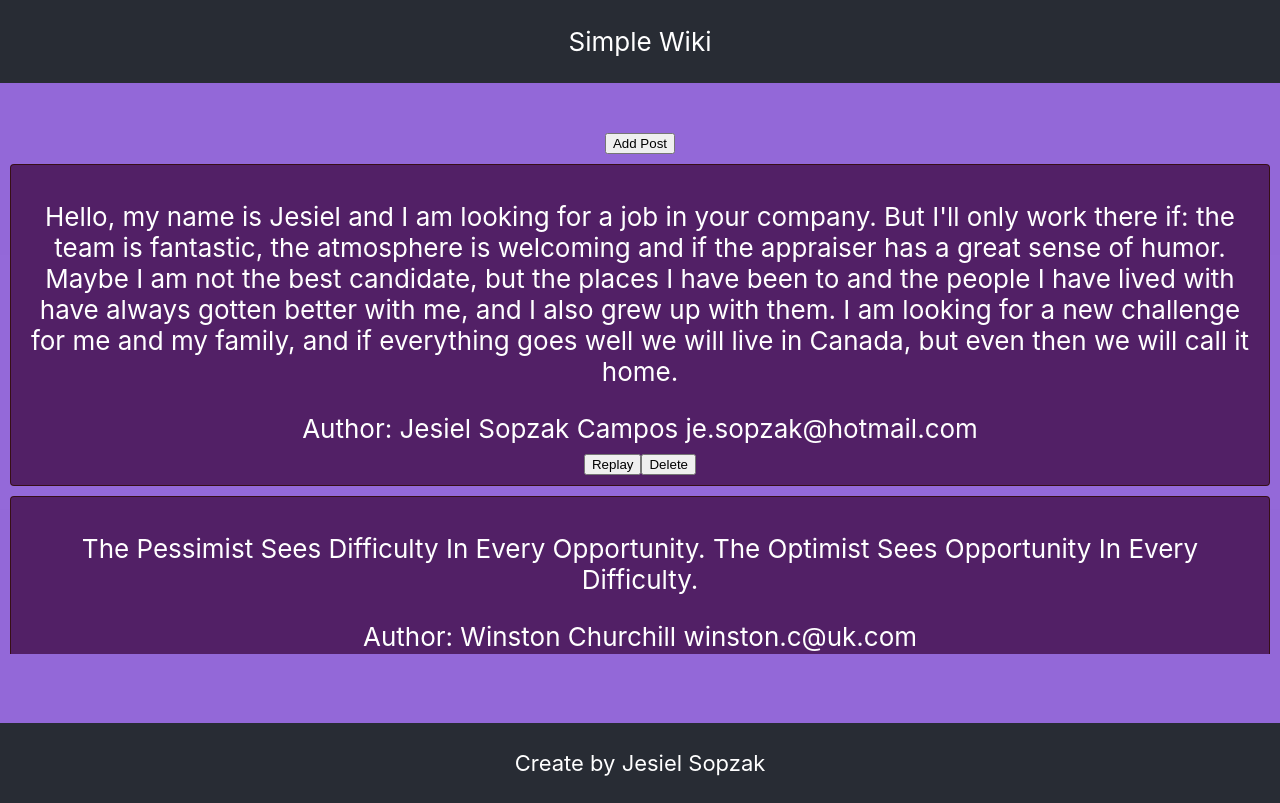
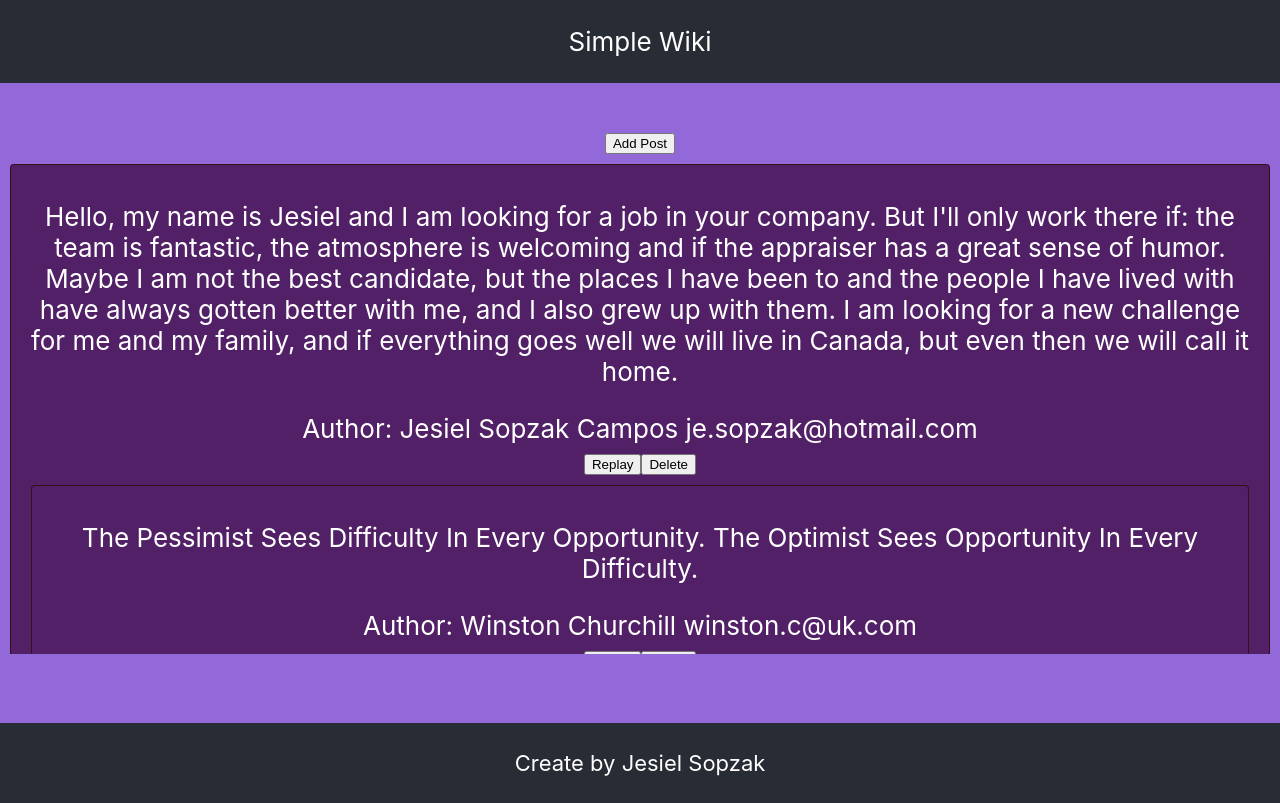
Before and after one commit to Sopzak/SimpleWiki, a React (Create React App) app: page / in a window 1280 px wide. Built offline with nearby package versions, Linux system fonts and the light colour scheme.

Commit message:
Show replay post data

```diff
--- a/src/components/HomePage/index.js
+++ b/src/components/HomePage/index.js
@@ -2,7 +2,7 @@ import React, { useState } from 'react';
 import './style.css';
 import initialPostData from "../data/postdata.json"
 
-const initialFormState = { id: '', name: '', description: '', email: '', replays: [] }
+const initialFormState = { id: '', name: '', description: '', email: '' }
 
 function HomePage() {
   const [Posts, setPost] = useState(initialPostData);
@@ -14,6 +14,7 @@ function HomePage() {
       listPosts.push(formData);
       setFormData(initialFormState);
       setPost(listPosts);
+      setStateModal("none");
   }
 
   function deletePost(postId){
@@ -34,6 +35,15 @@ function HomePage() {
                 </div>
                 <button onClick={replayPost(post.id)}>Replay</button>
                 <button onClick={deletePost(post.id)} >Delete</button>
+
+                {(post.replays) &&
+                    (<div style={{marginBottom: 30, maxHeight:'300px', minHeight: '100px', overflowY: 'scroll' }}>
+                        {
+                            post.replays.map(replay => showPost(replay))
+                        }
+                    </div>
+                    )
+                }
             </div>
         </div>
     )
--- a/src/components/data/postdata.json
+++ b/src/components/data/postdata.json
@@ -9,8 +9,7 @@
                 "id" : "qw7kjFF5asd",
                 "name": "Winston Churchill",
                 "email": "winston.c@uk.com",
-                "description": "The Pessimist Sees Difficulty In Every Opportunity. The Optimist Sees Opportunity In Every Difficulty.",
-                "replays": []
+                "description": "The Pessimist Sees Difficulty In Every Opportunity. The Optimist Sees Opportunity In Every Difficulty."
             },
             {
                 "id" : "jscG456hd9i",
@@ -22,8 +21,7 @@
                         "id" : "askhda458jj",
                         "name":"Jesiel Sopzak Campos",
                         "email": "je.sopzak@hotmail.com",
-                        "description" : "Thank you.",
-                        "replays": []
+                        "description" : "Thank you."
                     }
                 ]
             }
@@ -33,21 +31,34 @@
         "id" : "wdsf7fKhkl2",
         "name": "Winston Churchill",
         "email": "winston.c@uk.com",
-        "description": "The Pessimist Sees Difficulty In Every Opportunity. The Optimist Sees Opportunity In Every Difficulty.",
-        "replays": []
+        "description": "The Pessimist Sees Difficulty In Every Opportunity. The Optimist Sees Opportunity In Every Difficulty."
     },
     {
         "id" : "sdHFk743jbk",
         "name": "Og Mandino",
         "email": "mandino@gmail.com",
         "description": "Failure Will Never Overtake Me If My Determination To Succeed Is Strong Enough.",
-        "replays": []
+        "replays": [
+            {
+                "id" : "asd7fK4hhl2",
+                "name": "Winston Churchill",
+                "email": "winston.c@uk.com",
+                "description": "Up."
+            }
+        ]
     },
     {
         "id" : "ww324hgJ3hd",
         "name": "Maya Angelou",
         "email": "maya.angelou@gmail.com",
         "description": "We May Encounter Many Defeats But We Must Not Be Defeated.",
-        "replays": []
+        "replays": [
+            {
+                "id" : "asd7fK4hhl2",
+                "name": "Winston Churchill",
+                "email": "winston.c@uk.com",
+                "description": "Exactly."
+            }
+        ]
     }
 ]
```
